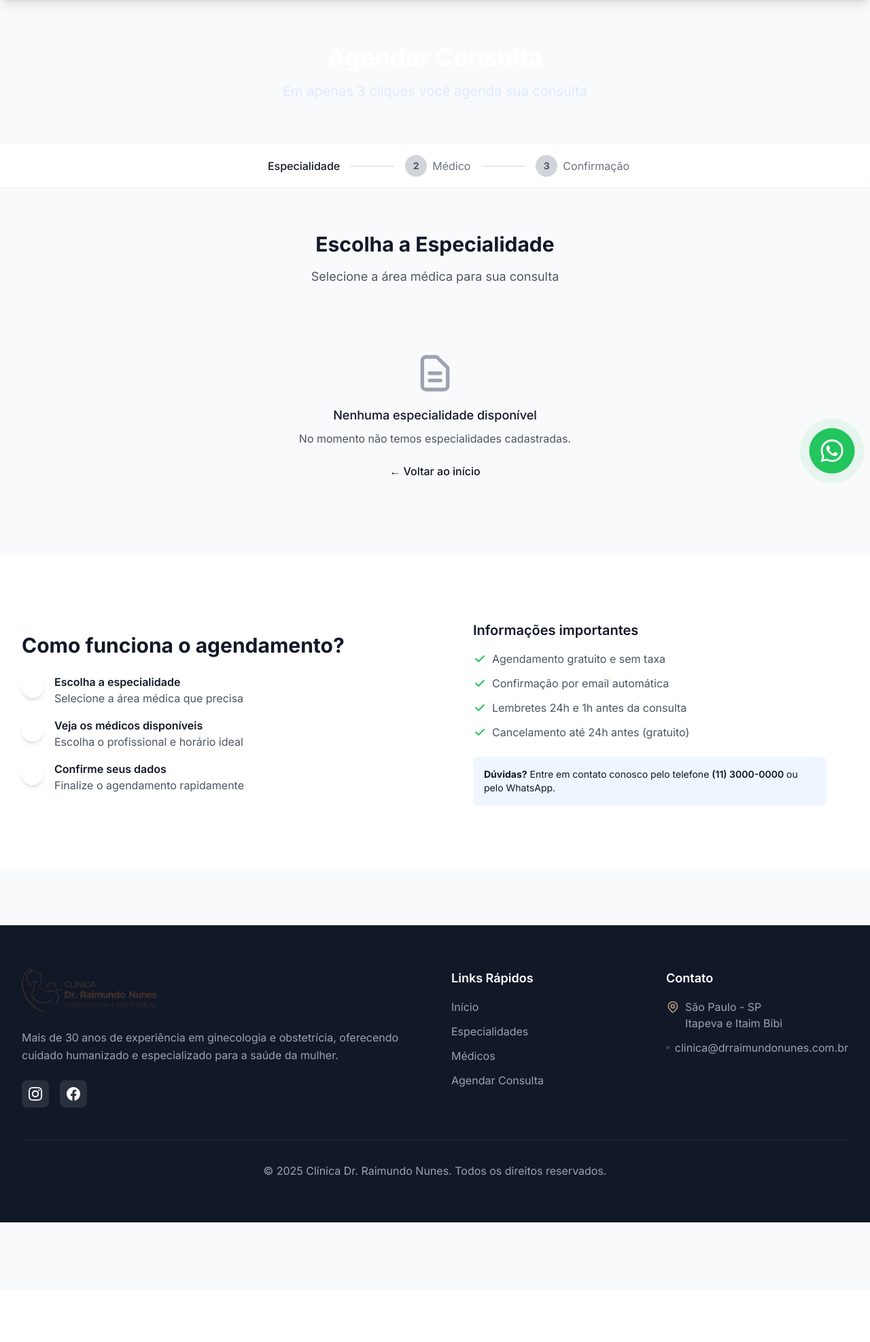
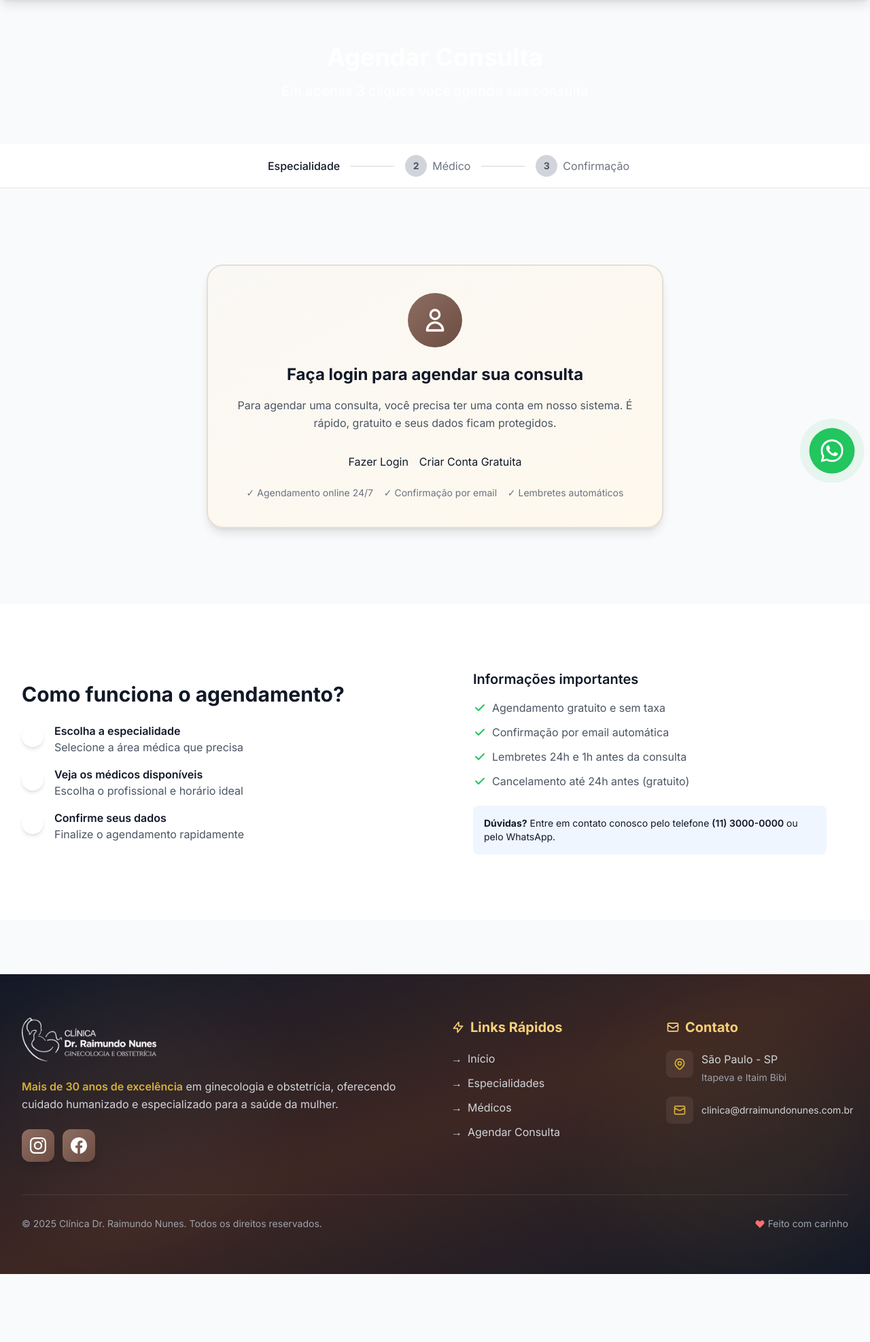
Before and after one commit to lsfrenzel/clinica_raimundo, a Flask app: page /appointments/agendar in a window 1280 px wide. Shown: the part 81-2055 px from the top of the page at 68% size. Before the commit the page ends 1879 px from the top, so only its background shows below. Run offline with Flask 3, Linux system fonts and the light colour scheme; data that the repository does not hold is empty; some libraries are stand-ins or nearby versions.

Commit message:
Update website appearance and booking flow
Modify appointment booking page to prompt login for unregistered users and update footer styling with a white logo.

Replit-Commit-Author: Agent
Replit-Commit-Session-Id: a4d687f8-d9bf-4733-9ee9-fb5f417143d4
Replit-Commit-Checkpoint-Type: intermediate_checkpoint
Replit-Commit-Screenshot-Url: https://storage.googleapis.com/screenshot-production-us-central1/ed53c1a3-df43-49be-bf35-643b43b5c052/a4d687f8-d9bf-4733-9ee9-fb5f417143d4/ZrEPlnj

```diff
--- a/app/templates/appointments/agendar.html
+++ b/app/templates/appointments/agendar.html
@@ -7,7 +7,7 @@
 <section class="clinic-gradient text-white py-16">
     <div class="max-w-7xl mx-auto px-4 sm:px-6 lg:px-8 text-center">
         <h1 class="text-4xl font-bold mb-4">Agendar Consulta</h1>
-        <p class="text-xl text-blue-100">Em apenas 3 cliques você agenda sua consulta</p>
+        <p class="text-xl font-medium text-white">Em apenas 3 cliques você agenda sua consulta</p>
     </div>
 </section>
 
@@ -36,6 +36,33 @@
 <!-- Seleção de Especialidade -->
 <section class="py-16 bg-gray-50">
     <div class="max-w-7xl mx-auto px-4 sm:px-6 lg:px-8">
+        {% if not current_user.is_authenticated %}
+            <div class="text-center py-12 max-w-2xl mx-auto">
+                <div class="bg-gradient-to-br from-primary-50 to-accent-50 rounded-3xl p-10 shadow-lg border-2 border-primary-200">
+                    <div class="w-20 h-20 mx-auto mb-6 bg-gradient-to-br from-primary-500 to-primary-600 rounded-full flex items-center justify-center">
+                        <svg class="w-10 h-10 text-white" fill="none" stroke="currentColor" viewBox="0 0 24 24">
+                            <path stroke-linecap="round" stroke-linejoin="round" stroke-width="2" d="M16 7a4 4 0 11-8 0 4 4 0 018 0zM12 14a7 7 0 00-7 7h14a7 7 0 00-7-7z" />
+                        </svg>
+                    </div>
+                    <h3 class="text-2xl font-bold text-gray-900 mb-4">Faça login para agendar sua consulta</h3>
+                    <p class="text-gray-600 mb-8 leading-relaxed">
+                        Para agendar uma consulta, você precisa ter uma conta em nosso sistema.
+                        É rápido, gratuito e seus dados ficam protegidos.
+                    </p>
+                    <div class="flex flex-col sm:flex-row gap-4 justify-center">
+                        <a href="{{ url_for('auth.login') }}" class="btn-primary inline-block">
+                            Fazer Login
+                        </a>
+                        <a href="{{ url_for('auth.register') }}" class="btn-outline inline-block">
+                            Criar Conta Gratuita
+                        </a>
+                    </div>
+                    <p class="mt-6 text-sm text-gray-500">
+                        ✓ Agendamento online 24/7 &nbsp;&nbsp; ✓ Confirmação por email &nbsp;&nbsp; ✓ Lembretes automáticos
+                    </p>
+                </div>
+            </div>
+        {% else %}
             <div class="text-center mb-12">
                 <h2 class="text-3xl font-bold text-gray-900 mb-4">Escolha a Especialidade</h2>
                 <p class="text-lg text-gray-600">Selecione a área médica para sua consulta</p>
@@ -81,6 +108,7 @@
                         ← Voltar ao início
                     </a>
                 </div>
+            {% endif %}
         {% endif %}
     </div>
 </section>
--- a/app/templates/base.html
+++ b/app/templates/base.html
@@ -427,26 +427,34 @@
     </main>
 
     <!-- Footer -->
-    <footer class="bg-gray-900 text-white mt-20" data-aos="fade-up">
-        <div class="max-w-7xl mx-auto px-4 sm:px-6 lg:px-8 py-16">
+    <footer class="bg-gradient-to-br from-gray-900 via-primary-900 to-gray-900 text-white mt-20 relative overflow-hidden" data-aos="fade-up">
+        <!-- Decorative Elements -->
+        <div class="absolute inset-0 opacity-5">
+            <div class="absolute top-0 left-0 w-96 h-96 bg-primary-400 rounded-full blur-3xl"></div>
+            <div class="absolute bottom-0 right-0 w-96 h-96 bg-accent-400 rounded-full blur-3xl"></div>
+        </div>
+
+        <div class="max-w-7xl mx-auto px-4 sm:px-6 lg:px-8 py-16 relative z-10">
             <div class="grid grid-cols-1 md:grid-cols-4 gap-12 mb-12">
                 <div class="col-span-1 md:col-span-2">
                     <div class="mb-6">
                         <img src="{{ url_for('static', filename='images/logo-dr-raimundo-text.png') }}"
                              alt="Clínica Dr. Raimundo Nunes"
-                             class="h-16 w-auto">
+                             class="h-16 w-auto brightness-0 invert">
                     </div>
-                    <p class="text-gray-400 mb-6 leading-relaxed">
-                        Mais de 30 anos de experiência em ginecologia e obstetrícia, oferecendo cuidado humanizado e especializado para a saúde da mulher.
+                    <p class="text-gray-300 mb-6 leading-relaxed text-base">
+                        <strong class="text-accent-400 font-semibold">Mais de 30 anos de excelência</strong> em ginecologia e obstetrícia, oferecendo cuidado humanizado e especializado para a saúde da mulher.
                     </p>
-                    <div class="flex space-x-4">
-                        <a href="https://www.instagram.com/clinicadrraimundonunes/" target="_blank" class="w-10 h-10 bg-white/10 rounded-lg flex items-center justify-center hover:bg-primary-500 transition-all duration-300 hover:scale-110">
-                            <svg class="w-5 h-5" fill="currentColor" viewBox="0 0 24 24">
+                    <div class="flex space-x-3">
+                        <a href="https://www.instagram.com/clinicadrraimundonunes/" target="_blank"
+                           class="w-12 h-12 bg-gradient-to-br from-primary-500 to-primary-600 rounded-xl flex items-center justify-center hover:from-accent-400 hover:to-accent-500 transition-all duration-300 hover:scale-110 shadow-lg hover:shadow-accent-400/50">
+                            <svg class="w-6 h-6" fill="currentColor" viewBox="0 0 24 24">
                                 <path d="M12 2.163c3.204 0 3.584.012 4.85.07 3.252.148 4.771 1.691 4.919 4.919.058 1.265.069 1.645.069 4.849 0 3.205-.012 3.584-.069 4.849-.149 3.225-1.664 4.771-4.919 4.919-1.266.058-1.644.07-4.85.07-3.204 0-3.584-.012-4.849-.07-3.26-.149-4.771-1.699-4.919-4.92-.058-1.265-.07-1.644-.07-4.849 0-3.204.013-3.583.07-4.849.149-3.227 1.664-4.771 4.919-4.919 1.266-.057 1.645-.069 4.849-.069zm0-2.163c-3.259 0-3.667.014-4.947.072-4.358.2-6.78 2.618-6.98 6.98-.059 1.281-.073 1.689-.073 4.948 0 3.259.014 3.668.072 4.948.2 4.358 2.618 6.78 6.98 6.98 1.281.058 1.689.072 4.948.072 3.259 0 3.668-.014 4.948-.072 4.354-.2 6.782-2.618 6.979-6.98.059-1.28.073-1.689.073-4.948 0-3.259-.014-3.667-.072-4.947-.196-4.354-2.617-6.78-6.979-6.98-1.281-.059-1.69-.073-4.949-.073zm0 5.838c-3.403 0-6.162 2.759-6.162 6.162s2.759 6.163 6.162 6.163 6.162-2.759 6.162-6.163c0-3.403-2.759-6.162-6.162-6.162zm0 10.162c-2.209 0-4-1.79-4-4 0-2.209 1.791-4 4-4s4 1.791 4 4c0 2.21-1.791 4-4 4zm6.406-11.845c-.796 0-1.441.645-1.441 1.44s.645 1.44 1.441 1.44c.795 0 1.439-.645 1.439-1.44s-.644-1.44-1.439-1.44z"/>
                             </svg>
                         </a>
-                        <a href="https://web.facebook.com/clinicadrraimundonunes/" target="_blank" class="w-10 h-10 bg-white/10 rounded-lg flex items-center justify-center hover:bg-primary-500 transition-all duration-300 hover:scale-110">
-                            <svg class="w-5 h-5" fill="currentColor" viewBox="0 0 24 24">
+                        <a href="https://web.facebook.com/clinicadrraimundonunes/" target="_blank"
+                           class="w-12 h-12 bg-gradient-to-br from-primary-500 to-primary-600 rounded-xl flex items-center justify-center hover:from-accent-400 hover:to-accent-500 transition-all duration-300 hover:scale-110 shadow-lg hover:shadow-accent-400/50">
+                            <svg class="w-6 h-6" fill="currentColor" viewBox="0 0 24 24">
                                 <path d="M24 12.073c0-6.627-5.373-12-12-12s-12 5.373-12 12c0 5.99 4.388 10.954 10.125 11.854v-8.385H7.078v-3.47h3.047V9.43c0-3.007 1.792-4.669 4.533-4.669 1.312 0 2.686.235 2.686.235v2.953H15.83c-1.491 0-1.956.925-1.956 1.874v2.25h3.328l-.532 3.47h-2.796v8.385C19.612 23.027 24 18.062 24 12.073z"/>
                             </svg>
                         </a>
@@ -454,37 +462,73 @@
                 </div>
 
                 <div>
-                    <h4 class="text-lg font-semibold mb-4">Links Rápidos</h4>
+                    <h4 class="text-xl font-bold mb-5 text-accent-300 flex items-center">
+                        <svg class="w-5 h-5 mr-2" fill="none" stroke="currentColor" viewBox="0 0 24 24">
+                            <path stroke-linecap="round" stroke-linejoin="round" stroke-width="2" d="M13 10V3L4 14h7v7l9-11h-7z" />
+                        </svg>
+                        Links Rápidos
+                    </h4>
                     <ul class="space-y-3">
-                        <li><a href="{{ url_for('main.index') }}" class="text-gray-400 hover:text-primary-400 transition-colors duration-300">Início</a></li>
-                        <li><a href="{{ url_for('main.especialidades') }}" class="text-gray-400 hover:text-primary-400 transition-colors duration-300">Especialidades</a></li>
-                        <li><a href="{{ url_for('main.medicos') }}" class="text-gray-400 hover:text-primary-400 transition-colors duration-300">Médicos</a></li>
-                        <li><a href="{{ url_for('appointments.agendar') }}" class="text-gray-400 hover:text-primary-400 transition-colors duration-300">Agendar Consulta</a></li>
+                        <li><a href="{{ url_for('main.index') }}" class="text-gray-300 hover:text-accent-400 transition-all duration-300 flex items-center group">
+                            <span class="mr-2 transform group-hover:translate-x-1 transition-transform">→</span>
+                            Início
+                        </a></li>
+                        <li><a href="{{ url_for('main.especialidades') }}" class="text-gray-300 hover:text-accent-400 transition-all duration-300 flex items-center group">
+                            <span class="mr-2 transform group-hover:translate-x-1 transition-transform">→</span>
+                            Especialidades
+                        </a></li>
+                        <li><a href="{{ url_for('main.medicos') }}" class="text-gray-300 hover:text-accent-400 transition-all duration-300 flex items-center group">
+                            <span class="mr-2 transform group-hover:translate-x-1 transition-transform">→</span>
+                            Médicos
+                        </a></li>
+                        <li><a href="{{ url_for('appointments.agendar') }}" class="text-gray-300 hover:text-accent-400 transition-all duration-300 flex items-center group">
+                            <span class="mr-2 transform group-hover:translate-x-1 transition-transform">→</span>
+                            Agendar Consulta
+                        </a></li>
                     </ul>
                 </div>
 
                 <div>
-                    <h4 class="text-lg font-semibold mb-4">Contato</h4>
-                    <ul class="space-y-3 text-gray-400">
-                        <li class="flex items-start space-x-2">
-                            <svg class="w-5 h-5 mt-0.5 text-primary-400" fill="none" stroke="currentColor" viewBox="0 0 24 24">
-                                <path stroke-linecap="round" stroke-linejoin="round" stroke-width="2" d="M17.657 16.657L13.414 20.9a1.998 1.998 0 01-2.827 0l-4.244-4.243a8 8 0 1111.314 0z" />
-                                <path stroke-linecap="round" stroke-linejoin="round" stroke-width="2" d="M15 11a3 3 0 11-6 0 3 3 0 016 0z" />
-                            </svg>
-                            <span>São Paulo - SP<br>Itapeva e Itaim Bibi</span>
+                    <h4 class="text-xl font-bold mb-5 text-accent-300 flex items-center">
+                        <svg class="w-5 h-5 mr-2" fill="none" stroke="currentColor" viewBox="0 0 24 24">
+                            <path stroke-linecap="round" stroke-linejoin="round" stroke-width="2" d="M3 8l7.89 5.26a2 2 0 002.22 0L21 8M5 19h14a2 2 0 002-2V7a2 2 0 00-2-2H5a2 2 0 00-2 2v10a2 2 0 002 2z" />
+                        </svg>
+                        Contato
+                    </h4>
+                    <ul class="space-y-4 text-gray-300">
+                        <li class="flex items-start space-x-3 group">
+                            <div class="w-10 h-10 bg-primary-500/20 rounded-lg flex items-center justify-center flex-shrink-0 group-hover:bg-accent-400/30 transition-colors">
+                                <svg class="w-5 h-5 text-accent-400" fill="none" stroke="currentColor" viewBox="0 0 24 24">
+                                    <path stroke-linecap="round" stroke-linejoin="round" stroke-width="2" d="M17.657 16.657L13.414 20.9a1.998 1.998 0 01-2.827 0l-4.244-4.243a8 8 0 1111.314 0z" />
+                                    <path stroke-linecap="round" stroke-linejoin="round" stroke-width="2" d="M15 11a3 3 0 11-6 0 3 3 0 016 0z" />
+                                </svg>
+                            </div>
+                            <span class="leading-relaxed">São Paulo - SP<br><span class="text-sm text-gray-400">Itapeva e Itaim Bibi</span></span>
                         </li>
-                        <li class="flex items-center space-x-2">
-                            <svg class="w-5 h-5 text-primary-400" fill="none" stroke="currentColor" viewBox="0 0 24 24">
-                                <path stroke-linecap="round" stroke-linejoin="round" stroke-width="2" d="M3 8l7.89 4.26a2 2 0 002.22 0L21 8M5 19h14a2 2 0 002-2V7a2 2 0 00-2-2H5a2 2 0 00-2 2v10a2 2 0 002 2z" />
-                            </svg>
-                            <span>clinica@drraimundonunes.com.br</span>
+                        <li class="flex items-center space-x-3 group">
+                            <div class="w-10 h-10 bg-primary-500/20 rounded-lg flex items-center justify-center flex-shrink-0 group-hover:bg-accent-400/30 transition-colors">
+                                <svg class="w-5 h-5 text-accent-400" fill="none" stroke="currentColor" viewBox="0 0 24 24">
+                                    <path stroke-linecap="round" stroke-linejoin="round" stroke-width="2" d="M3 8l7.89 4.26a2 2 0 002.22 0L21 8M5 19h14a2 2 0 002-2V7a2 2 0 00-2-2H5a2 2 0 00-2 2v10a2 2 0 002 2z" />
+                                </svg>
+                            </div>
+                            <span class="text-sm">clinica@drraimundonunes.com.br</span>
                         </li>
                     </ul>
                 </div>
             </div>
 
-            <div class="border-t border-gray-800 pt-8 text-center">
-                <p class="text-gray-400">&copy; 2025 Clínica Dr. Raimundo Nunes. Todos os direitos reservados.</p>
+            <div class="border-t border-white/10 pt-8">
+                <div class="flex flex-col md:flex-row justify-between items-center space-y-4 md:space-y-0">
+                    <p class="text-gray-400 text-sm">&copy; 2025 Clínica Dr. Raimundo Nunes. Todos os direitos reservados.</p>
+                    <div class="flex items-center space-x-4 text-sm text-gray-400">
+                        <span class="flex items-center">
+                            <svg class="w-4 h-4 mr-1 text-red-400" fill="currentColor" viewBox="0 0 20 20">
+                                <path fill-rule="evenodd" d="M3.172 5.172a4 4 0 015.656 0L10 6.343l1.172-1.171a4 4 0 115.656 5.656L10 17.657l-6.828-6.829a4 4 0 010-5.656z" clip-rule="evenodd" />
+                            </svg>
+                            Feito com carinho
+                        </span>
+                    </div>
+                </div>
             </div>
         </div>
     </footer>
```
Also changed, not shown: 1 other file. Lines whose indentation alone changed are shown as unchanged.
